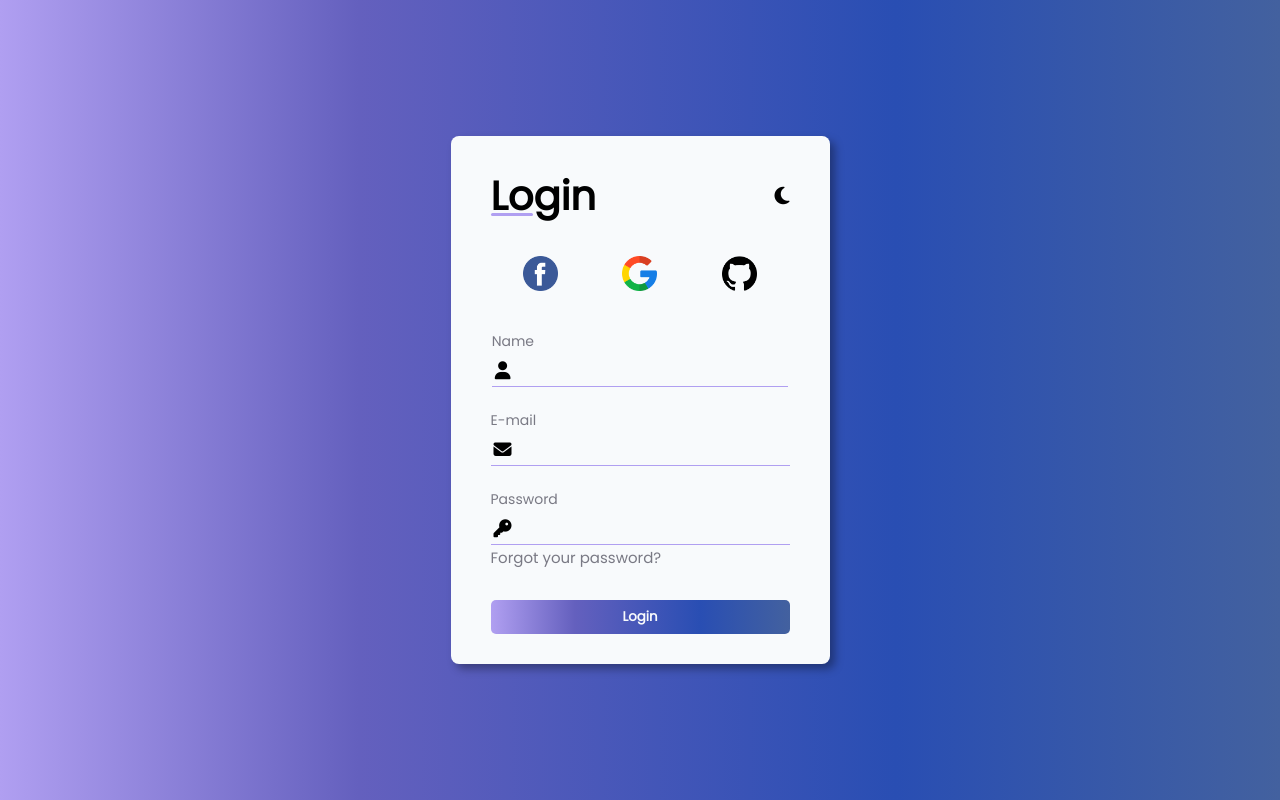
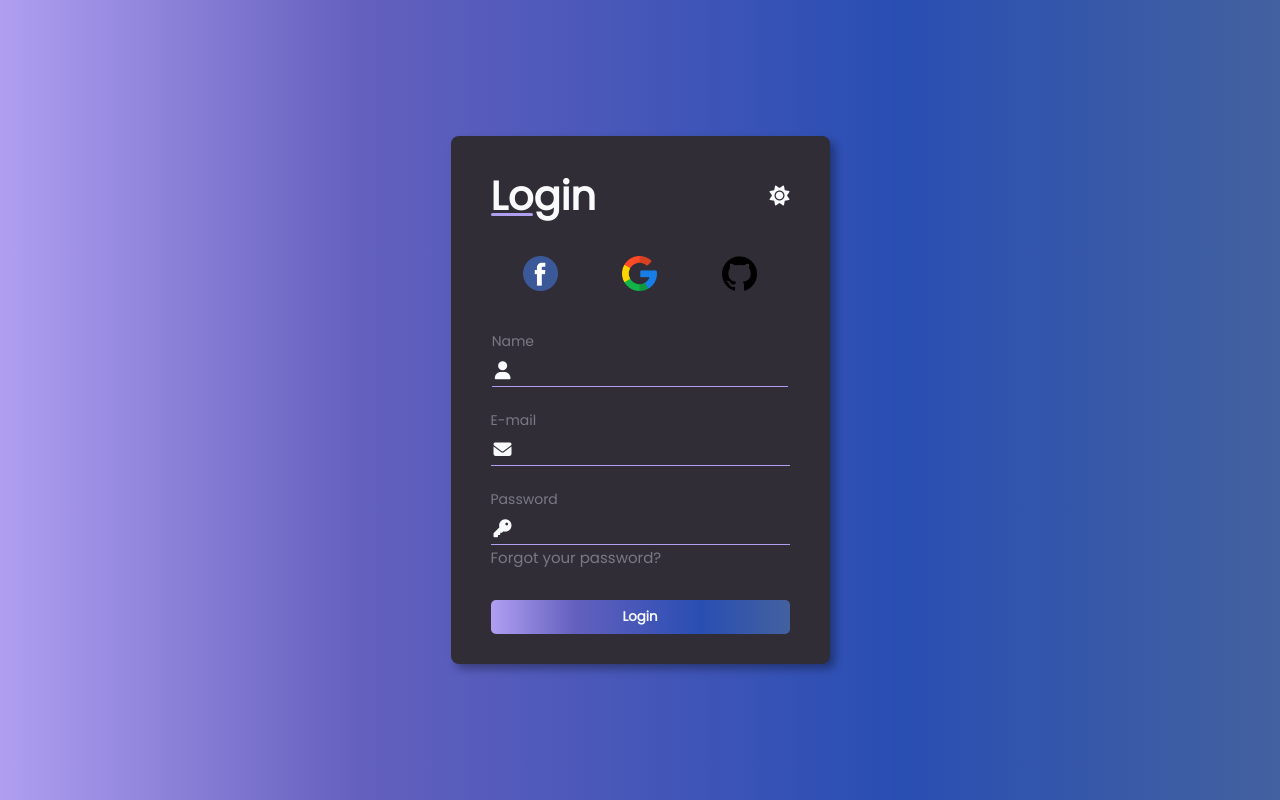
Before and after one commit to AlvaroNascimento94/Login_theme, a plain HTML site: page index.html in a window 1280 px wide. Both pictures are taken after a click on the icon 782 px from the left and 196 px from the top of the page. Drawn offline with Linux system fonts and the light colour scheme.

Commit message:
theme dark

```diff
--- a/assets/css/style.css
+++ b/assets/css/style.css
@@ -42,6 +42,7 @@
     gap: 30px;
     box-shadow: 5px 5px 8px rgba(0, 0, 0, 0.336);
     height: fit-content;
+    animation: dark-to-light 0.3s ease-in-out;
 }
 
 #form_header {
@@ -142,3 +143,32 @@
 #login_button:hover{
     transform: scale(1.05);
 }
+
+.dark#login_form{
+    color: var(--color-light-50);
+    background-color: var(--color-dark-100);
+    animation: light-to-dark 0.3s ease-in-out;
+}
+.dark#login_form .input-field input,
+.dark#login_form .input-field i{
+    color: var(--color-light-50);
+}
+
+@keyframes dark-to-light {
+    0%{
+        background-color: var(--color-dark-100);
+    }
+    100%{
+        background-color: var(--color-light-50);
+    }
+
+}
+@keyframes light-to-dark {
+    0%{
+        background-color: var(--color-light-50);
+    }
+    100%{
+        background-color: var(--color-dark-100);
+    }
+
+}
--- a/assets/js/script.js
+++ b/assets/js/script.js
@@ -0,0 +1,14 @@
+const mode = document.querySelector("#mode_icon");
+mode.addEventListener("click", () => {
+    const form = document.querySelector("#login_form");
+    if (mode.classList.contains("fa-moon")) {
+        mode.classList.remove("fa-moon");
+        mode.classList.add("fa-sun");
+        form.classList.add("dark");
+
+        return;
+    }
+    mode.classList.add("fa-moon");
+    mode.classList.remove("fa-sun");
+    form.classList.remove('dark')
+});
--- a/index.html
+++ b/index.html
@@ -70,7 +70,7 @@
             <button type="submit" id="login_button">Login</button>
         </form>
     </main>
-
+<script type="text/javascript" src="/assets/js/script.js"></script>
 </body>
 
 </html>
```
